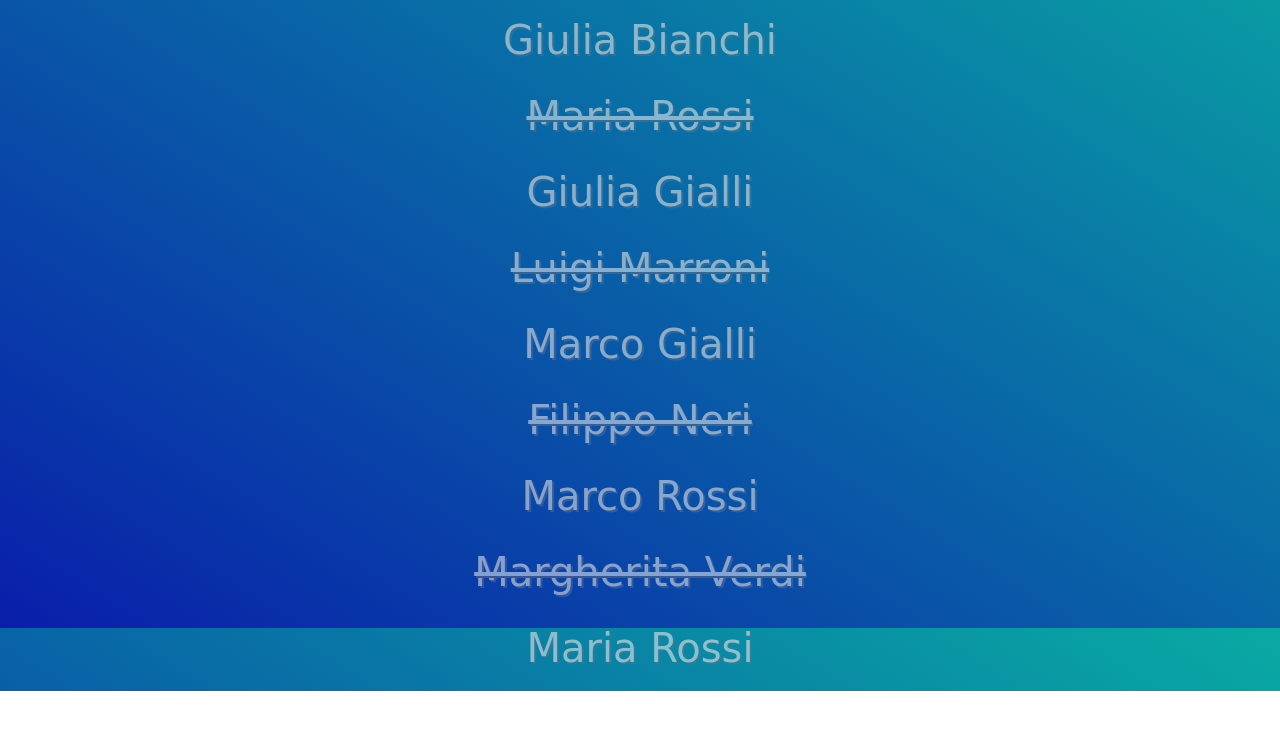
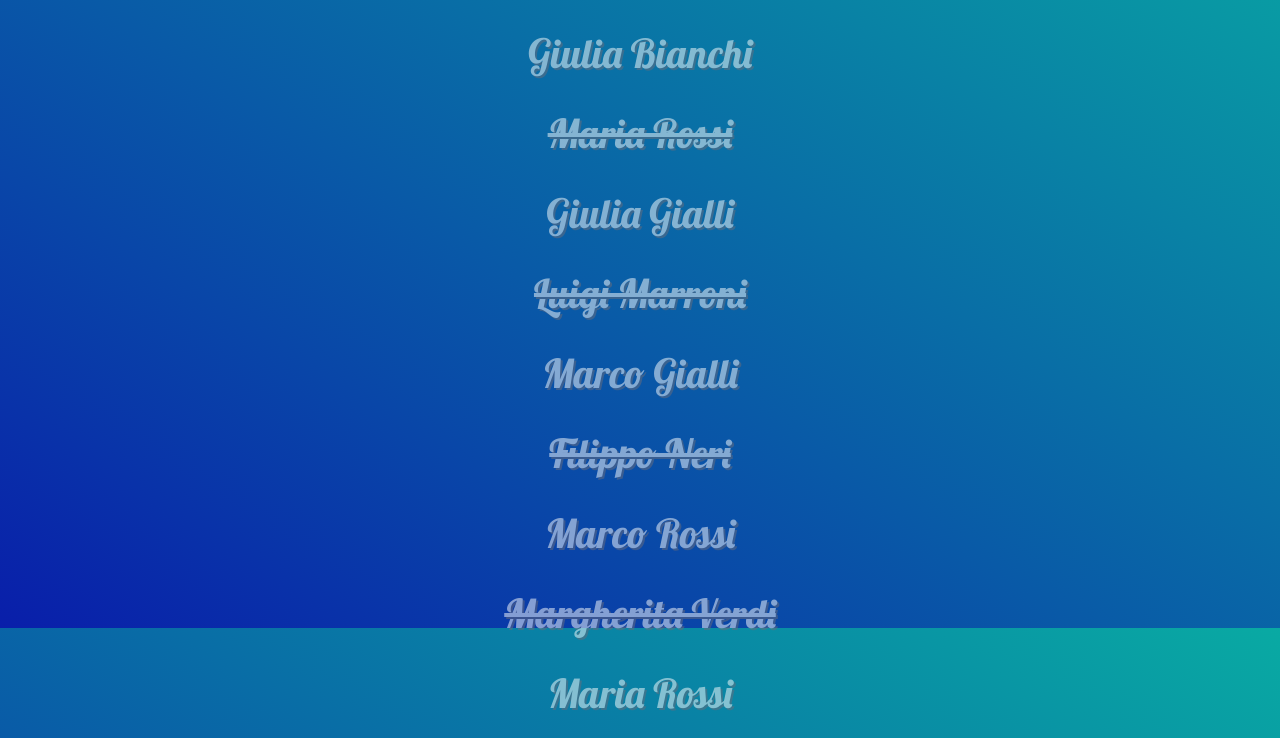
Before and after one commit to fmarabini93/js-jsnacks-blocco-1, a plain HTML site: page snack#4/index.html in a window 1280 px wide. Shown: the part 172-910 px from the top of the page. Before the commit the page ends 863 px from the top, so only its background shows below. Drawn offline with Linux system fonts and the light colour scheme.

Commit message:
snack#4-css-touch-ups

```diff
--- a/snack#4/index.html
+++ b/snack#4/index.html
@@ -5,7 +5,7 @@
             <meta http-equiv="X-UA-Compatible" content="IE=edge">
             <meta name="viewport" content="width=device-width, initial-scale=1.0">
             <link rel="preconnect" href="https://fonts.gstatic.com">
-            <link href="https://fonts.googleapis.com/css2?family=Abril+Fatface&display=swap" rel="stylesheet">
+            <link href="https://fonts.googleapis.com/css2?family=Lobster&display=swap" rel="stylesheet">
             <link rel="stylesheet" href="css/style.css">
             <title>Snack#4</title>
       </head>
```
